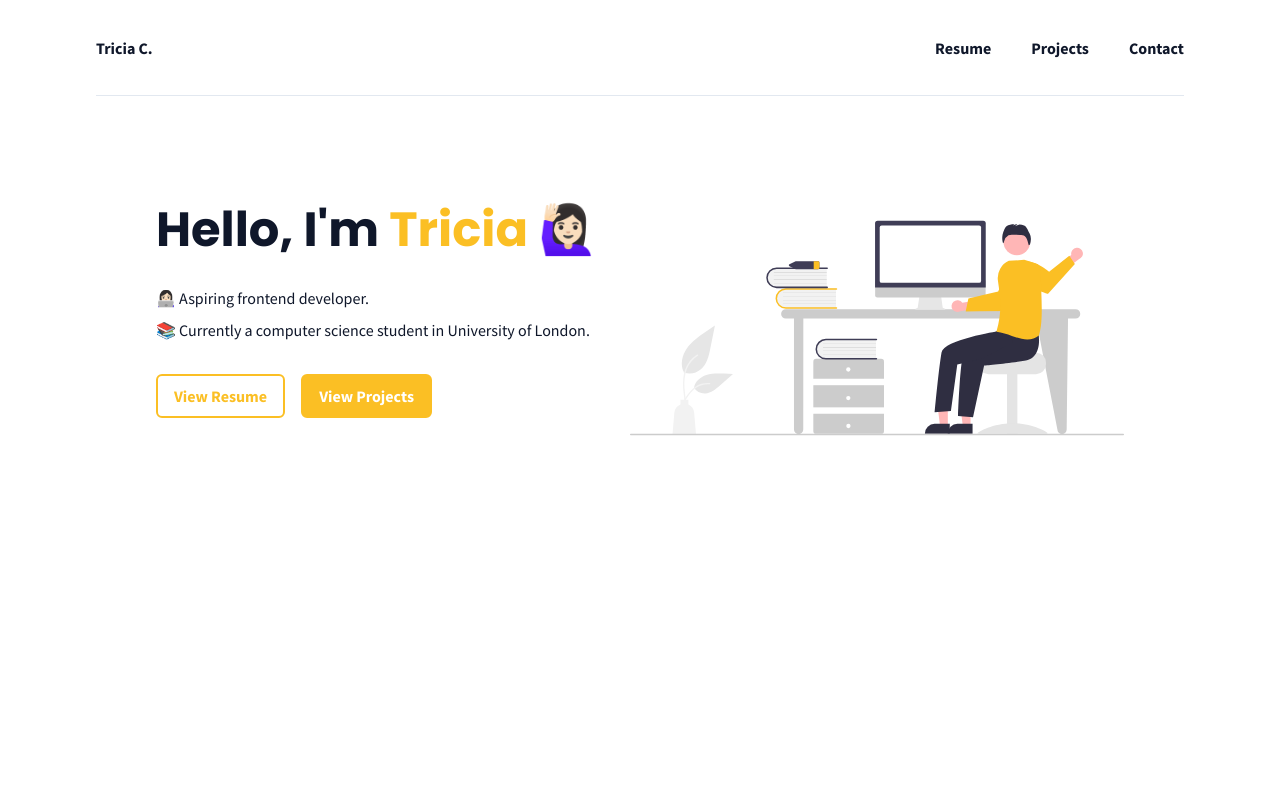
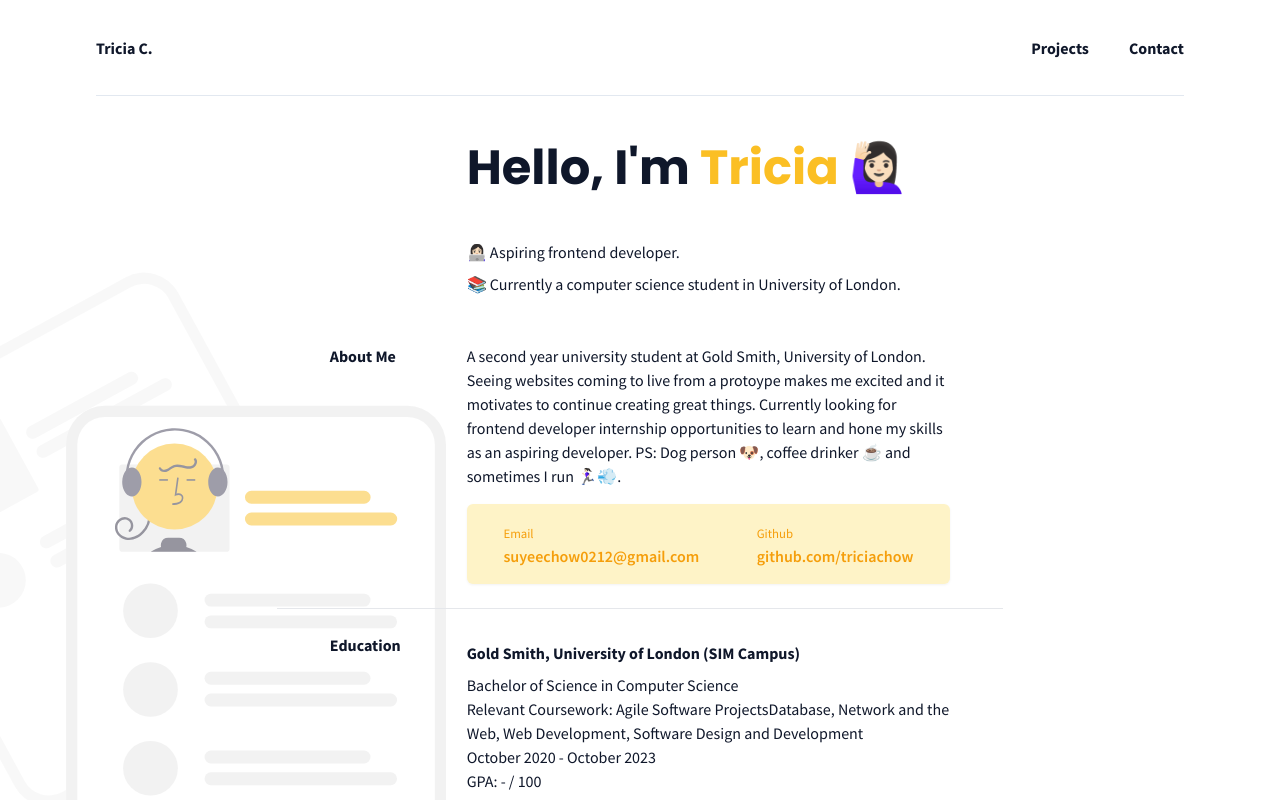
Before and after one commit to triciachow/test, a Next.js app: page / in a window 1280 px wide. Shown: the top 800 px of the page. Built offline with nearby package versions, Linux system fonts and the light colour scheme.

Commit message:
Merge home and resume page

```diff
--- a/components/Layout.js
+++ b/components/Layout.js
@@ -1,7 +1,7 @@
 import Head from "next/head";
 import Link from "next/link";
 
-const navItems = ["resume", "projects", "contact"];
+const navItems = ["projects", "contact"];
 
 export default function Layout({ children }) {
   return (
--- /dev/null
+++ b/components/resume/Title.js
@@ -0,0 +1,20 @@
+export default function Title() {
+  return (
+    <>
+      <div className="flex flex-col lg:flex-row gap-y-4 justify-center items-center py-6 mt-6 gap-x-4">
+        <div className="font-bold h-full lg:w-2/12 w-full self-start"></div>
+        <div className="lg:w-8/12 w-full h-full flex flex-col gap-y-4">
+          <h1 className="font-poppins font-bold text-5xl mb-8">
+            Hello, I&apos;m <span className="text-amber-400">Tricia 🙋🏻‍♀️</span>
+          </h1>
+          <div className="flex flex-col gap-y-2">
+            <h3>👩🏻‍💻 Aspiring frontend developer.</h3>
+            <h3>
+              📚 Currently a computer science student in University of London.
+            </h3>
+          </div>
+        </div>
+      </div>
+    </>
+  );
+}
--- a/pages/index.js
+++ b/pages/index.js
@@ -1,39 +1,19 @@
-import Image from "next/image";
-import Link from "next/link";
-import img from "../assets/hello.svg";
+import About from "../components/resume/About";
+import Education from "../components/resume/Education";
+import Involvements from "../components/resume/Involvements";
+import Skills from "../components/resume/Skills";
+import Title from "../components/resume/Title";
 
-export default function Home() {
+export default function Resume() {
   return (
     <>
-      <main className="h-full flex flex-col lg:flex-row justify-center gap-x-8">
-        <div className="lg:h-1/2 h-1/3 flex flex-col justify-center mt-4">
-          <h1 className="font-poppins font-bold text-5xl mb-8">
-            Hello, I&apos;m <span className="text-amber-400">Tricia 🙋🏻‍♀️</span>
-          </h1>
-          <div className="flex flex-col gap-y-2 mb-8">
-            <h3>👩🏻‍💻 Aspiring frontend developer.</h3>
-            <h3>
-              📚 Currently a computer science student in University of London.
-            </h3>
-          </div>
-
-          <div className="flex gap-x-4">
-            <Link href="/resume">
-              <button className="border-2 border-amber-400 rounded-md px-4 py-2 text-amber-400 font-bold hover:bg-amber-400 hover:text-white">
-                View Resume
-              </button>
-            </Link>
-            <Link href="/projects">
-              <button className="border-2 border-amber-400 rounded-md px-4 py-2 text-white font-bold bg-amber-400 hover:bg-white hover:text-amber-400 transition ease-in-out">
-                View Projects
-              </button>
-            </Link>
-          </div>
-        </div>
-        <div className="lg:h-1/2 h-1/3 flex mt-8">
-          <Image src={img} width="494" height="236" alt="" />
-        </div>
-      </main>
+      <div className="flex flex-col xl:w-8/12 mx-auto">
+        <Title />
+        <About />
+        <Education />
+        <Skills />
+        <Involvements />
+      </div>
     </>
   );
 }
--- a/pages/resume.js
+++ /dev/null
@@ -1,17 +0,0 @@
-import About from "../components/resume/About";
-import Education from "../components/resume/Education";
-import Involvements from "../components/resume/Involvements";
-import Skills from "../components/resume/Skills";
-
-export default function Resume() {
-  return (
-    <>
-      <div className="flex flex-col xl:w-8/12 m-auto">
-        <About />
-        <Education />
-        <Skills />
-        <Involvements />
-      </div>
-    </>
-  );
-}
```
